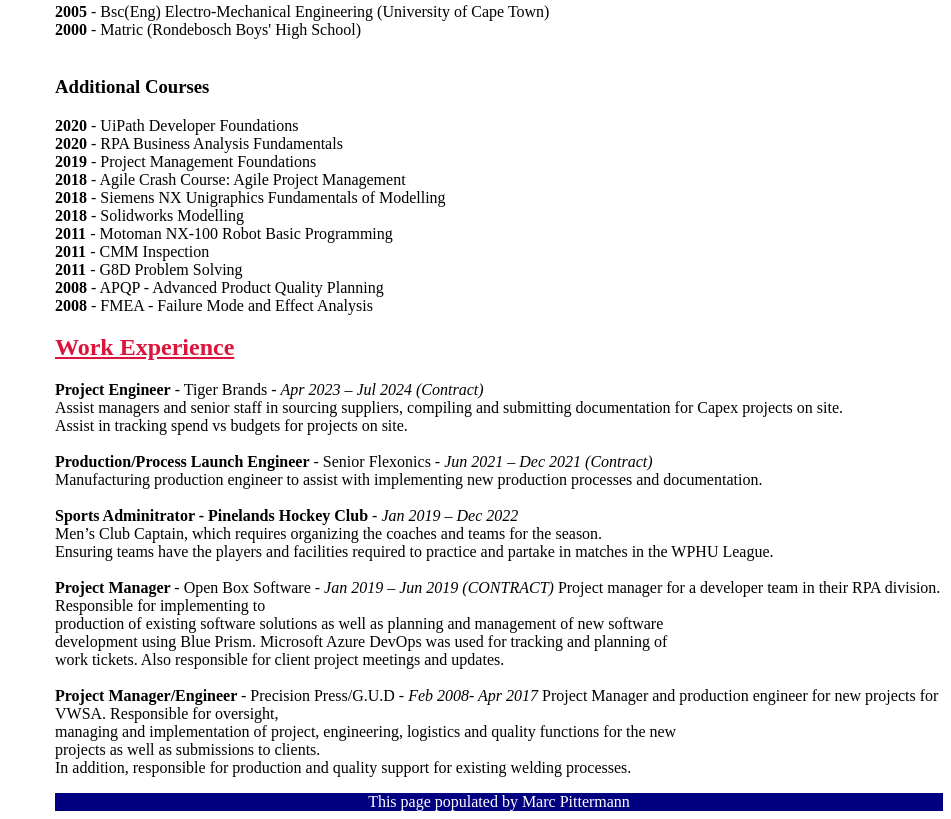
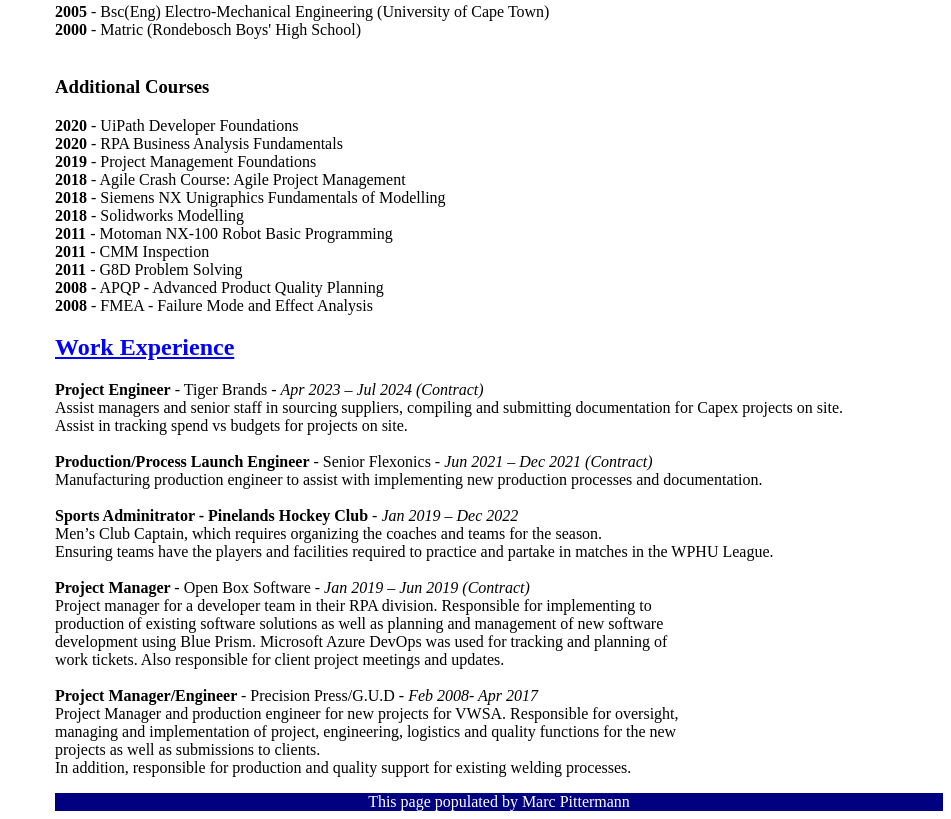
Before and after one commit to mpittermann/MyCV, a plain HTML site: page index.html in a window 1280 px wide. Shown: the part 634-1453 px from the top of the page, without its empty margins (329-1280 px from the left). Drawn offline with Linux system fonts and the light colour scheme.

Commit message:
Update index.html
Formatting corrections

```diff
--- a/index.html
+++ b/index.html
@@ -24,7 +24,7 @@
         a {
                 color: blue;
         }
-        h2 {    color: crimson;
+        h2 {    color: blue;
 
         }
     </style>
@@ -111,13 +111,13 @@
         Men’s Club Captain, which requires organizing the coaches and teams for the season. <br>
         Ensuring teams have the players and facilities required to practice and partake in matches in the WPHU League. <br>
         <br>
-        <b> Project Manager </b> - Open Box Software - <em> Jan 2019 – Jun 2019 (CONTRACT)</em>
+        <b> Project Manager </b> - Open Box Software - <em> Jan 2019 – Jun 2019 (Contract)</em><br>
         Project manager for a developer team in their RPA division. Responsible for implementing to <br>
         production of existing software solutions as well as planning and management of new software <br>
         development using Blue Prism. Microsoft Azure DevOps was used for tracking and planning of <br>
         work tickets. Also responsible for client project meetings and updates. <br>
         <br>
-        <b> Project Manager/Engineer </b> - Precision Press/G.U.D - <em> Feb 2008- Apr 2017</em>
+        <b> Project Manager/Engineer </b> - Precision Press/G.U.D - <em> Feb 2008- Apr 2017</em><br>
         Project Manager and production engineer for new projects for VWSA. Responsible for oversight, <br>
         managing and implementation of project, engineering, logistics and quality functions for the new <br>
         projects as well as submissions to clients. <br>
```
